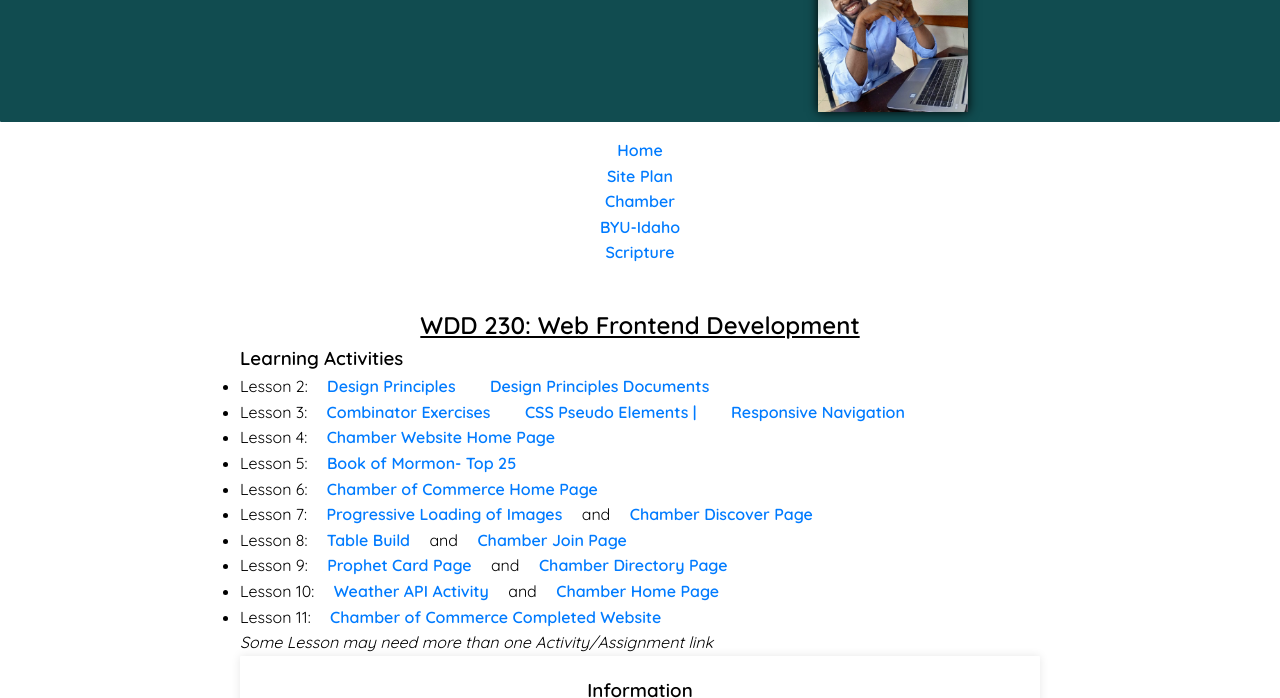
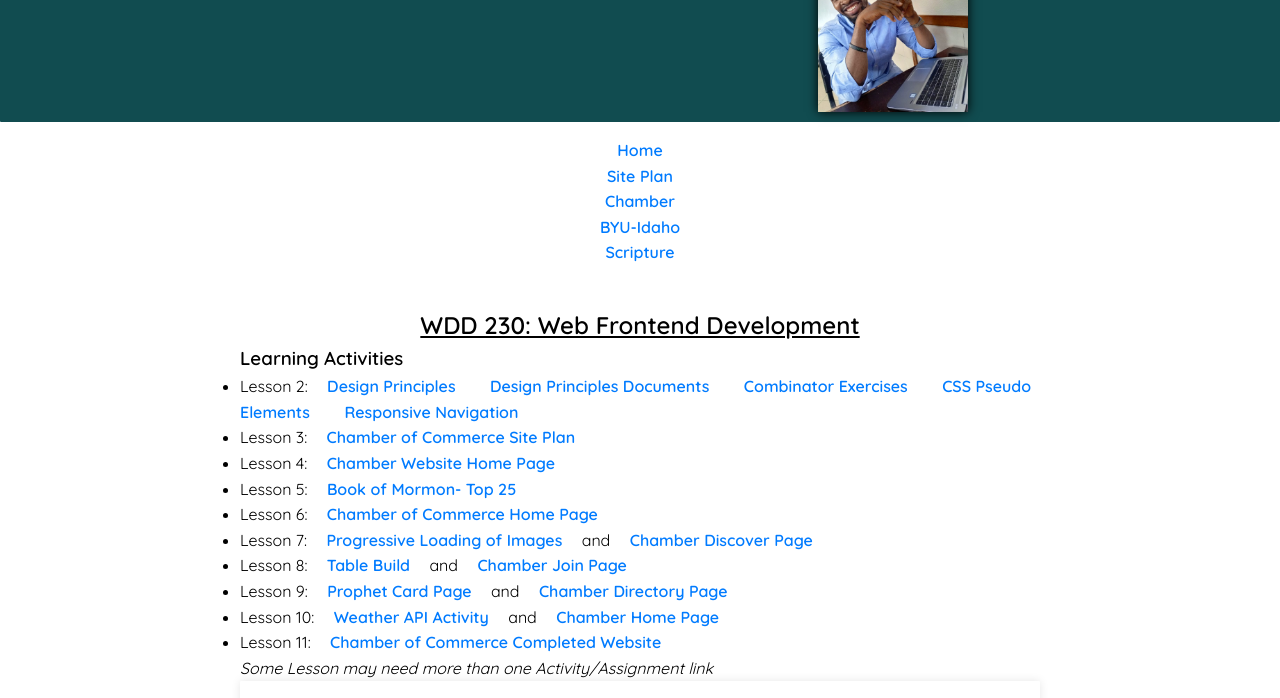
Before and after one commit to iabiloye/wdd230, a plain HTML site: page index.html in a window 1280 px wide. Shown: the part 98-796 px from the top of the page. Drawn offline with Linux system fonts and the light colour scheme.

Commit message:
lesson02 update

```diff
--- a/index.html
+++ b/index.html
@@ -53,13 +53,12 @@
             <ul>
                 <li>Lesson 2: <a href="lesson02/design.html">Design Principles</a>
                     <a href="lesson02/design-principles.html"> Design Principles Documents</a>
+                    <a href="lesson02/images/csscom.png">Combinator Exercises</a>
+                    <a href="https://codepen.io/iabiloye/pen/QWoORjm">CSS Pseudo Elements </a>
+                    <a href="https://codepen.io/iabiloye/pen/wvOPbWP">Responsive Navigation</a>
                 </li>
 
-                <li>Lesson 3: <a href="lesson02/images/csscom.png">Combinator Exercises</a>
-                    <a href="https://codepen.io/iabiloye/pen/QWoORjm">CSS Pseudo Elements |
-                        <a href="https://codepen.io/iabiloye/pen/wvOPbWP">Responsive Navigation</a>
-                </li>
-
+                <li>Lesson 3: <a href="lesson3/index.html">Chamber of Commerce Site Plan</a></li>
                 <li>Lesson 4: <a href="mychamber/index.html">Chamber Website Home Page</a></li>
                 <li>Lesson 5: <a href="lesson5/bom.html">Book of Mormon- Top 25</a></li>
                 <li>Lesson 6: <a href="mychamber/index.html">Chamber of Commerce Home Page</a></li>
```
